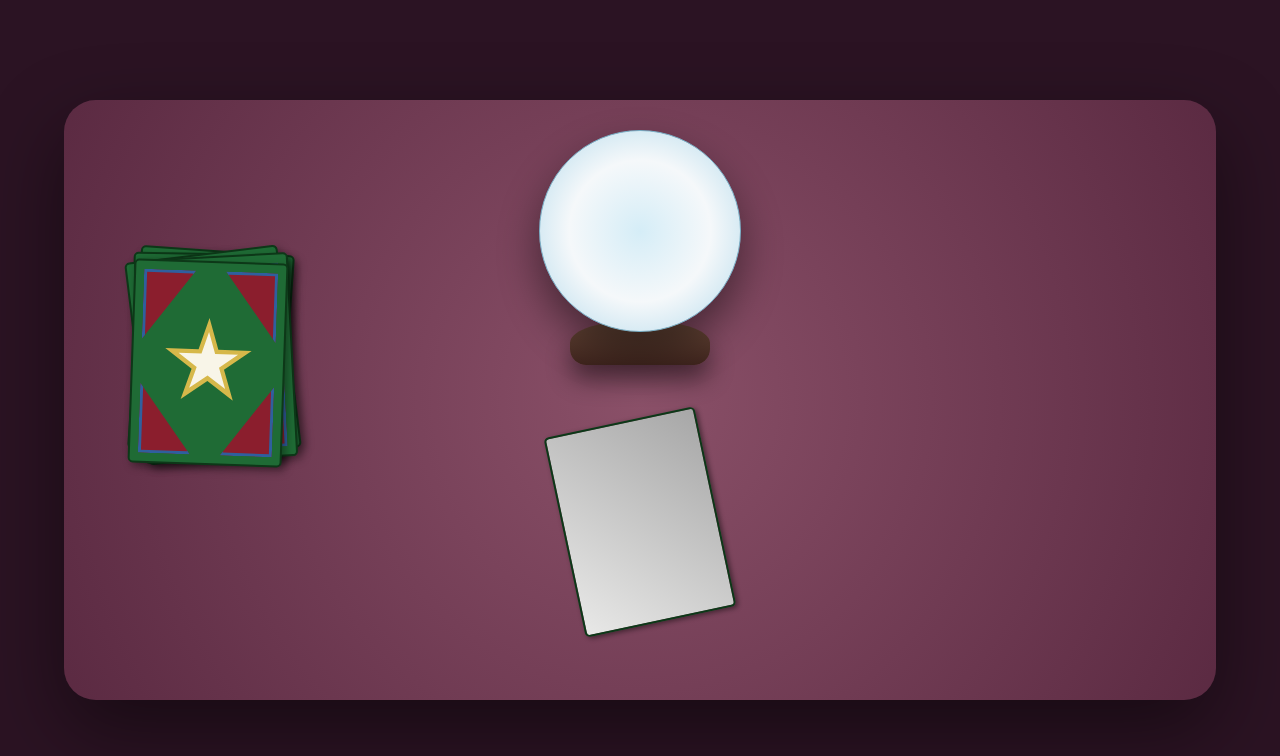
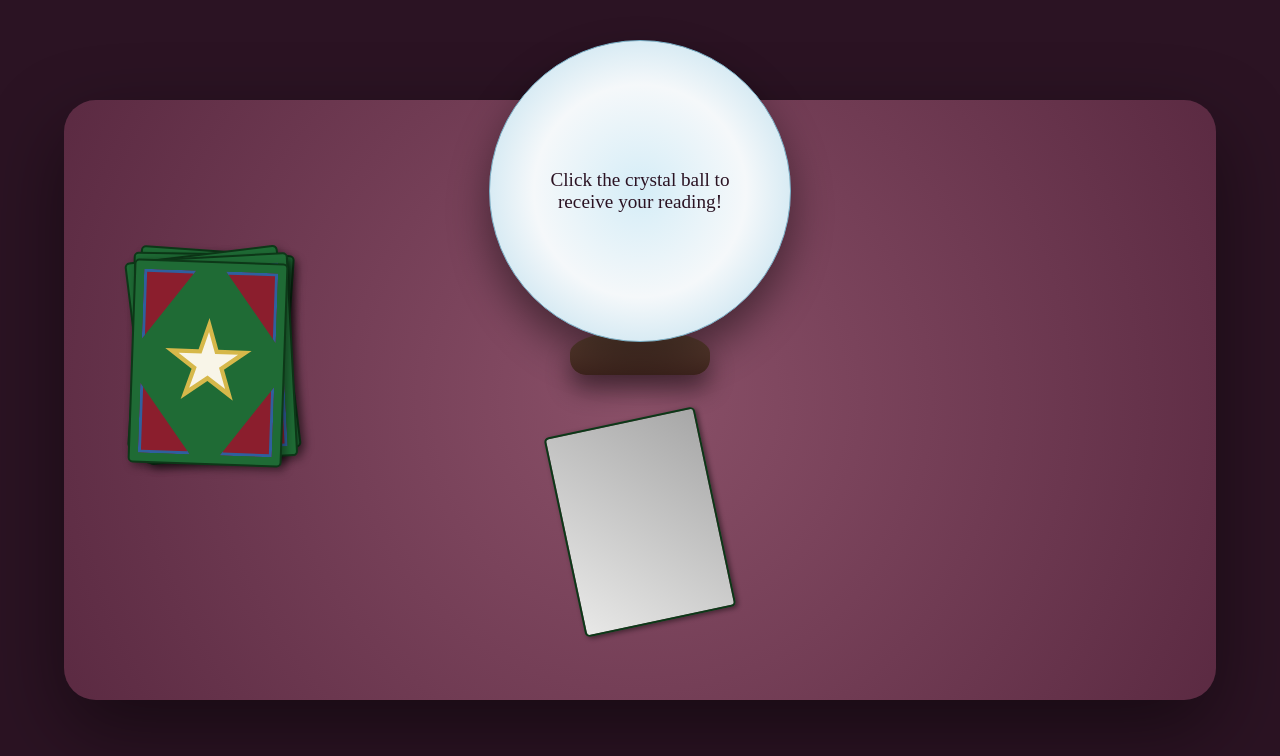
Before and after one commit to Reaginz/mixed-messages, a website: page index.html in a window 1280 px wide. Drawn offline with Linux system fonts and the light colour scheme.

Commit message:
Display tarot readings in crystal ball

```diff
--- a/index.html
+++ b/index.html
@@ -48,11 +48,15 @@
             </div>
 
             <div class="crystal-ball-stand">
-                <div class="crystal-ball"></div>
+                <div class="crystal-ball">
+                    <p class="reading-text">Click the crystal ball to receive your reading!</p>
+                </div>
                 <div class="plinth"></div>
             </div>
 
             <div class="card"></div>
         </main>
+
+        <script src="./script.js"></script>
     </body>
 </html>
--- a/script.js
+++ b/script.js
@@ -49,9 +49,14 @@ const createTarotReading = ({ cards, auras, predictions }) => {
     const card = getRandomItem(cards);
     const aura = getRandomItem(auras);
     const prediction = getRandomItem(predictions);
-    return `The card you have selected is "${card}".`
-        + `\nThis card signifies ${aura}.`
+    return `The card you have selected is: ${card}.`
+        + `\nThis card signifies: ${aura}.`
         + `\n${prediction}`;
 }
 
-console.log(createTarotReading(tarotData));
+const crystalBall = document.querySelector('.crystal-ball');
+const readingText = document.querySelector('.reading-text');
+
+crystalBall.addEventListener('click', () => {
+    readingText.textContent = createTarotReading(tarotData);
+});
--- a/styles.css
+++ b/styles.css
@@ -130,7 +130,7 @@ body {
 
 .crystal-ball-stand {
     position: absolute;
-    top: 30px;
+    top: -60px;
     left: 50%;
     transform: translateX(-50%);
 }
@@ -138,12 +138,26 @@ body {
 .crystal-ball {
     position: relative;
     z-index: 2;
-    width: 200px;
-    height: 200px;
+    width: 300px;
+    height: 300px;
     border-radius: 50%;
     border: 1px solid #79B0C7;
     background: radial-gradient(circle at center, #D5EDF7, #F5F8FA, #B0D9EB);
     box-shadow: 0 20px 40px rgba(0, 0, 0, 0.45);
+
+    display: flex;
+    justify-content: center;
+    align-items: center;
+    cursor: pointer;
+}
+
+.reading-text {
+    width: 75%;
+    margin: 0;
+    text-align: center;
+    font-size: 1.2rem;
+    color: #2B1323;
+    white-space: pre-line;
 }
 
 .plinth {
```
